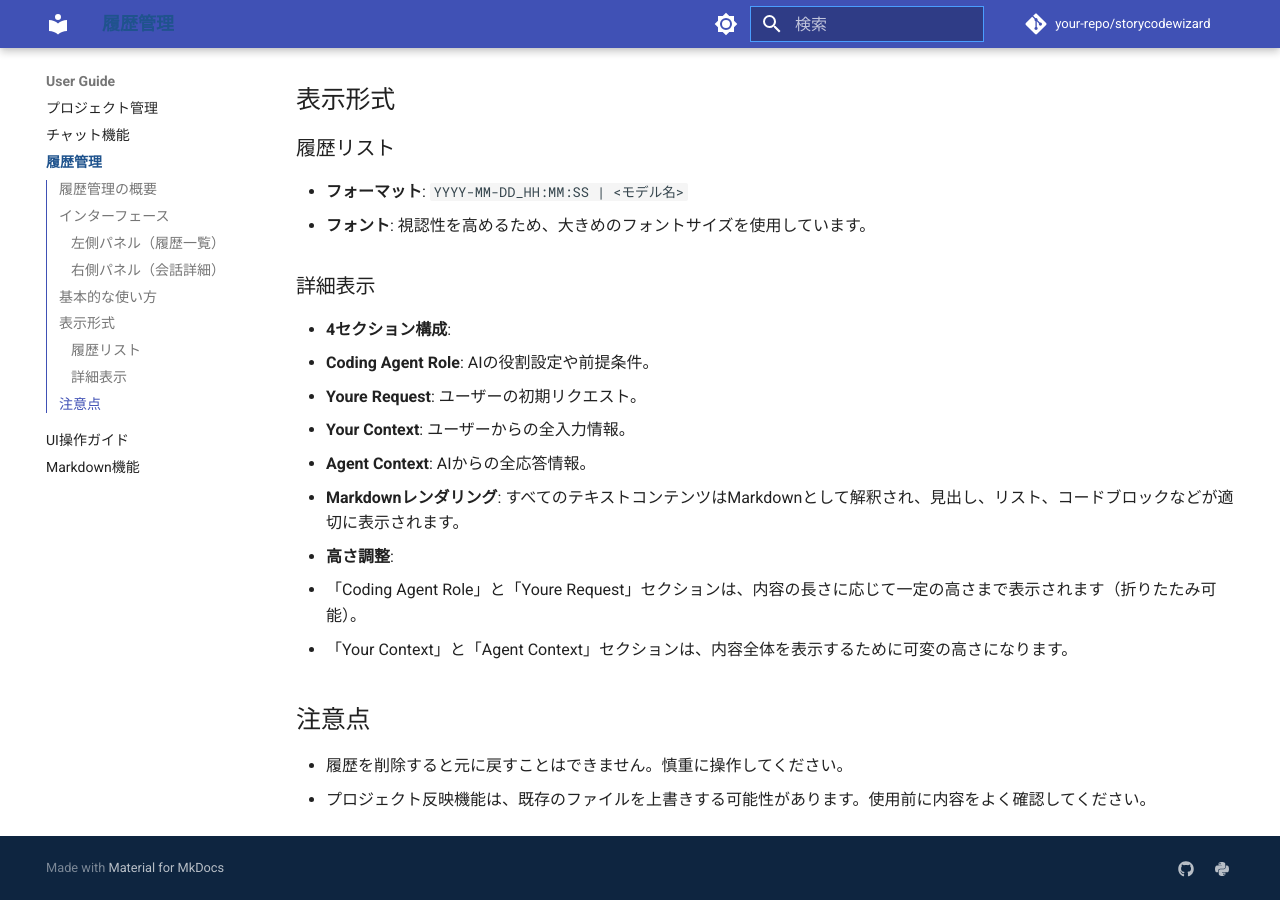
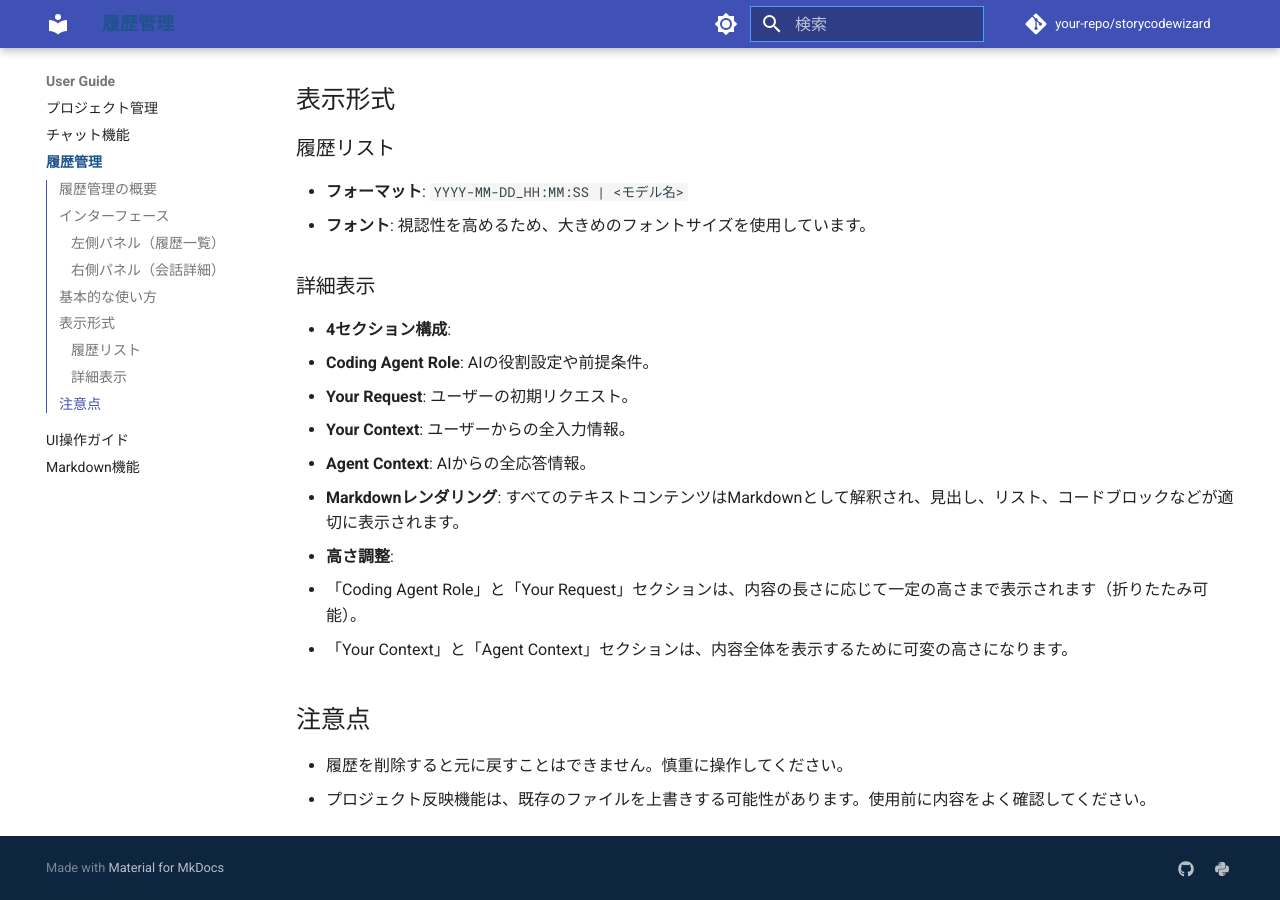
Before and after one commit to Kewton/storycodewizardnext, an MkDocs documentation site: the page built from docs/user-guide/history-management.md, in a window 1280 px wide and 900 px high, scrolled down 1702 px. Built offline with MkDocs 1.6.1 and Material for MkDocs 9.7.7, drawn with Linux system fonts in a browser that asks for light colours; comment, search, counter and statistics services are not loaded; some of the changed text lies outside the part shown.

Commit message:
文言修正

```diff
--- a/docs/user-guide/history-management.md
+++ b/docs/user-guide/history-management.md
@@ -30,7 +30,7 @@ StoryCodeWizardの履歴管理機能の詳細な使用方法を説明します
   - **プロジェクトに反映**: AIの応答内容を現在のプロジェクトに適用します。
 - **詳細表示エリア**: 選択した履歴の具体的な内容が4つのセクションで表示されます。
   1.  **① Coding Agent Role**: AIに設定されたシステムロール（プロンプト）の内容。
-  2.  **② Youre Request**: ユーザーが最初に入力した要求。
+  2.  **② Your Request**: ユーザーが最初に入力した要求。
   3.  **③ Your Context**: ユーザーがAIに送信した完全なコンテキスト（システムプロンプトやファイル情報を含む）。
   4.  **④ Agent Context**: AIからの完全な応答内容。
   - 各セクションの内容はMarkdown形式で表示され、コードブロックなどはシンタックスハイライトされます。
@@ -55,12 +55,12 @@ StoryCodeWizardの履歴管理機能の詳細な使用方法を説明します
 ### 詳細表示
 - **4セクション構成**:
   1. **Coding Agent Role**: AIの役割設定や前提条件。
-  2. **Youre Request**: ユーザーの初期リクエスト。
+  2. **Your Request**: ユーザーの初期リクエスト。
   3. **Your Context**: ユーザーからの全入力情報。
   4. **Agent Context**: AIからの全応答情報。
 - **Markdownレンダリング**: すべてのテキストコンテンツはMarkdownとして解釈され、見出し、リスト、コードブロックなどが適切に表示されます。
 - **高さ調整**:
-  - 「Coding Agent Role」と「Youre Request」セクションは、内容の長さに応じて一定の高さまで表示されます（折りたたみ可能）。
+  - 「Coding Agent Role」と「Your Request」セクションは、内容の長さに応じて一定の高さまで表示されます（折りたたみ可能）。
   - 「Your Context」と「Agent Context」セクションは、内容全体を表示するために可変の高さになります。
 
 ## 注意点
```
Also changed, not shown: 1 other file.
